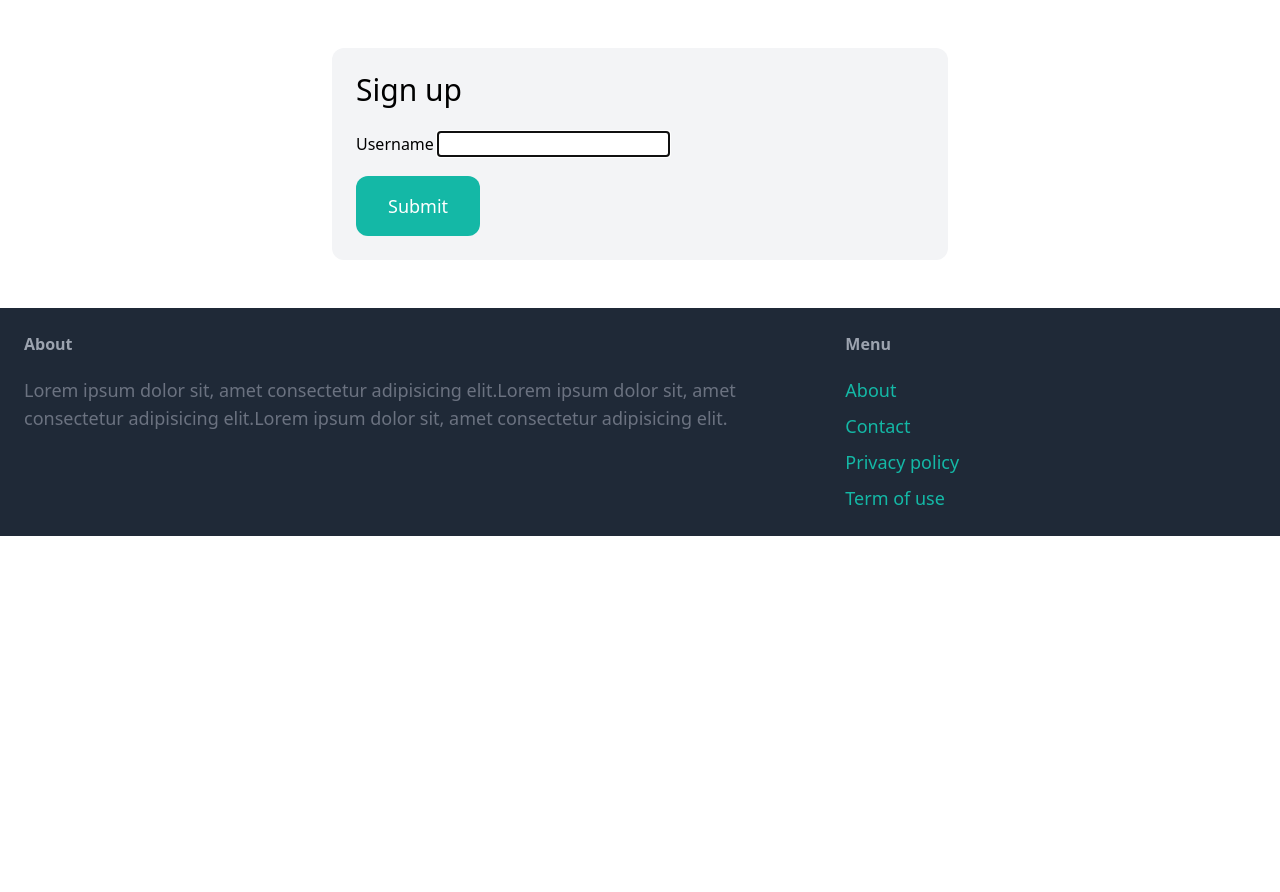
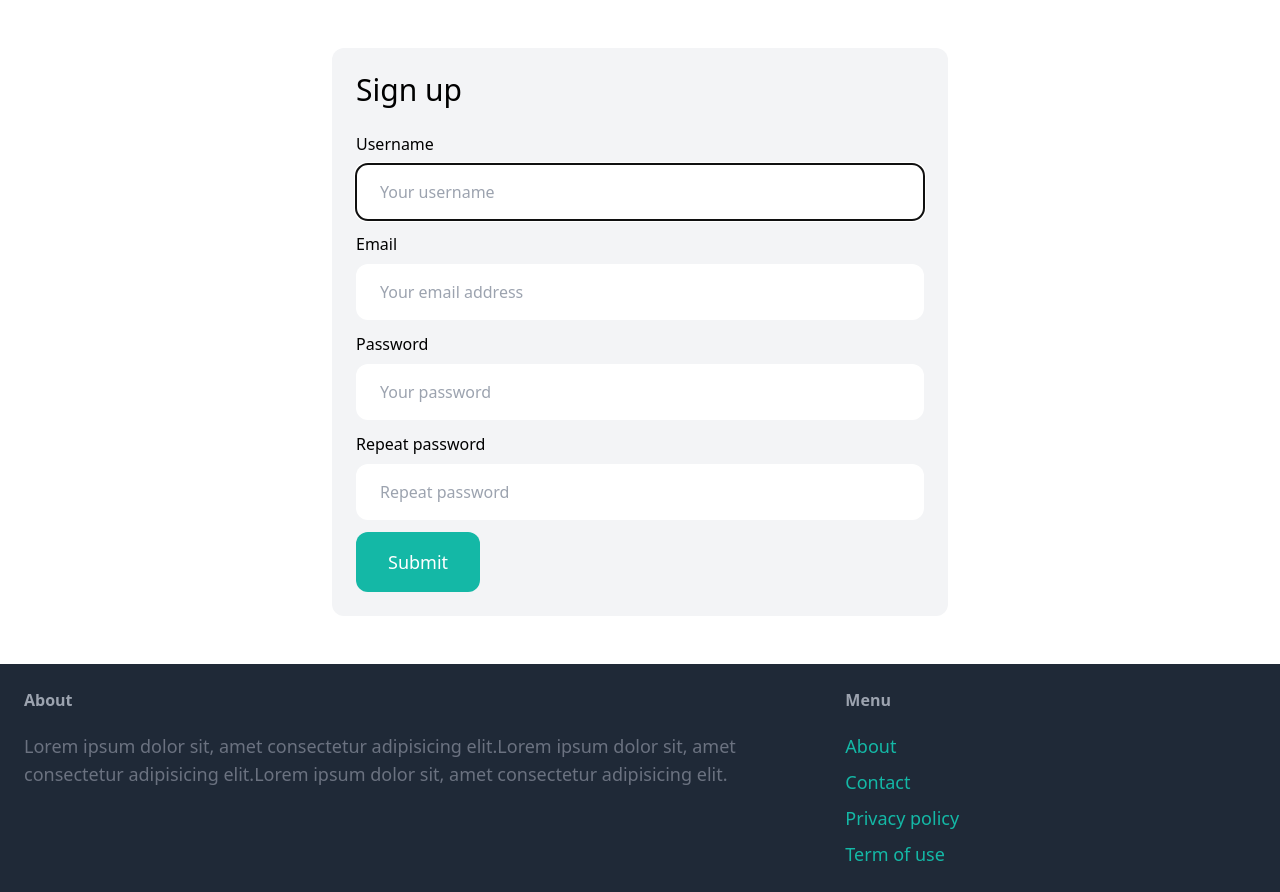
Before and after one commit to readytow0rk/Jacketshop-Empty-Online-Shop, a Django app: page /signup/ in a window 1280 px wide. Shown: the part 77-969 px from the top of the page. Before the commit the page ends 613 px from the top, so only its background shows below. Run offline with Django 4.2, Linux system fonts and the light colour scheme; some libraries are stand-ins or nearby versions.

Commit message:
created sign up form

```diff
--- a/puddle/core/forms.py
+++ b/puddle/core/forms.py
@@ -6,3 +6,23 @@ class SignupForm(UserCreationForm):
     class Meta:
         model = User
         fields = ('username', 'email', 'password1', 'password2')
+
+    username = forms.CharField(widget=forms.TextInput(attrs={
+        'placeholder': 'Your username',
+        'class': 'w-full py-4 px-6 rounded-xl'
+    }))
+
+    email = forms.CharField(widget=forms.EmailInput(attrs={
+        'placeholder': 'Your email address',
+        'class': 'w-full py-4 px-6 rounded-xl'
+    }))
+
+    password1 = forms.CharField(widget=forms.PasswordInput(attrs={
+        'placeholder': 'Your password',
+        'class': 'w-full py-4 px-6 rounded-xl'
+    }))
+
+    password2 = forms.CharField(widget=forms.PasswordInput(attrs={
+        'placeholder': 'Repeat password',
+        'class': 'w-full py-4 px-6 rounded-xl'
+    }))
--- a/puddle/core/templates/core/signup.html
+++ b/puddle/core/templates/core/signup.html
@@ -10,12 +10,35 @@
     <form method="post" action=".">
         {% csrf_token %}
 
-        {{ form.non_field_errors }}
+        <div class="mb-3">
+            <label class="inline-block mb-2">Username</label><br>
+            {{ form.username }}
+        </div>
 
         <div class="mb-3">
-            <label class="inline-block mb-2">Username</label>
-            {{ form.username }}
+            <label class="inline-block mb-2">Email</label><br>
+            {{ form.email }}
         </div>
+
+        <div class="mb-3">
+            <label class="inline-block mb-2">Password</label><br>
+            {{ form.password1 }}
+        </div>
+
+        <div class="mb-3">
+            <label class="inline-block mb-2">Repeat password</label><br>
+            {{ form.password2 }}
+        </div>
+
+        {% if form.errors or non_field_errors %}
+            <div class="mb-3 p-6 bg-red-100 rounded-xl">
+                {% for field in form %}
+                    {{ field.errors }}
+                {% endfor %}
+
+                {{ form.non_field_errors }}
+            </div>
+        {% endif %}
 
         <button class="py-4 px-8 text-lg bg-teal-500 hover:bg-teal-700 rounded-xl text-white">Submit</button>
     </form>
--- a/puddle/core/views.py
+++ b/puddle/core/views.py
@@ -1,4 +1,4 @@
-from django.shortcuts import render
+from django.shortcuts import render, redirect
 
 from item.models import Category, Item
 
@@ -17,7 +17,15 @@ def contact(request):
     return render(request, 'core/contact.html')
 
 def signup(request):
-    form = SignupForm()
+    if request.method == 'POST':
+        form = SignupForm(request.POST)
+
+        if form.is_valid():
+            form.save()
+
+            return redirect('/login/')
+    else:
+        form = SignupForm()
 
     return render(request, 'core/signup.html', {
         'form': form
```
Also changed, not shown: puddle/db.sqlite3.
